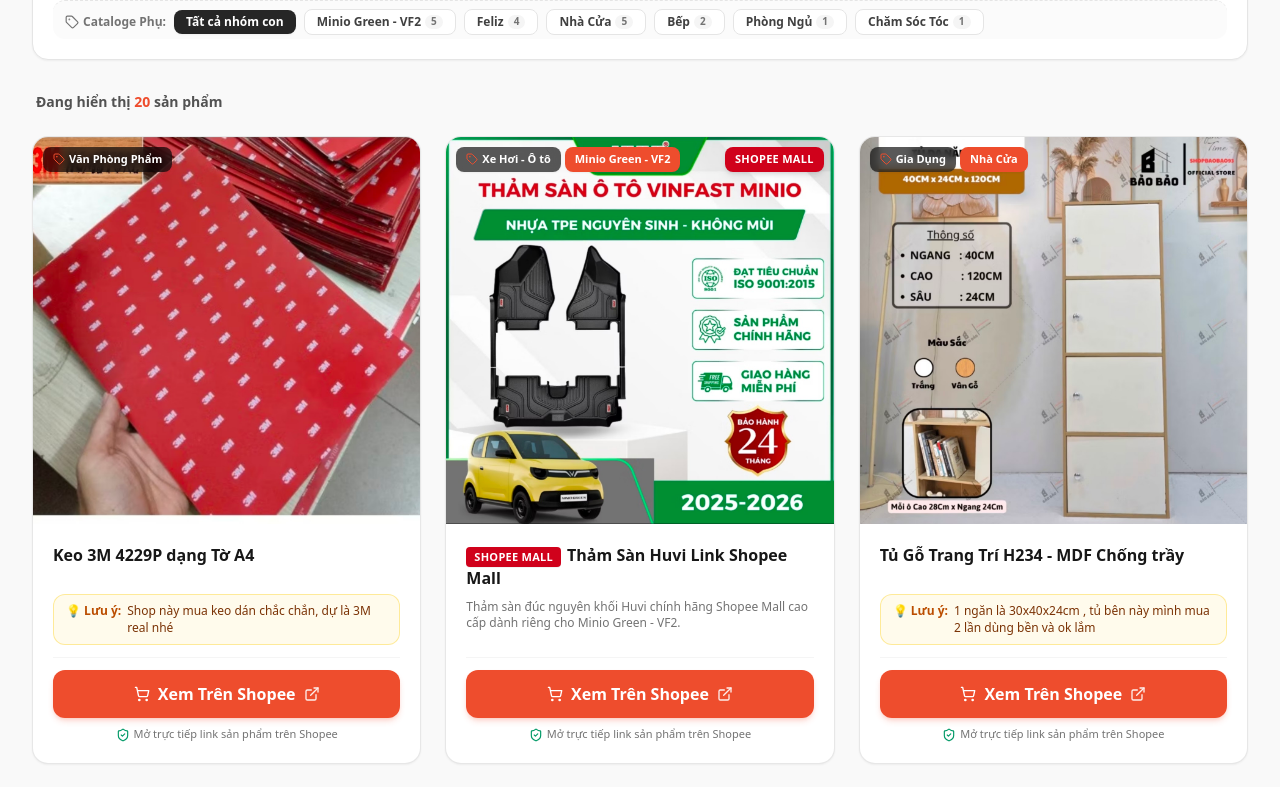
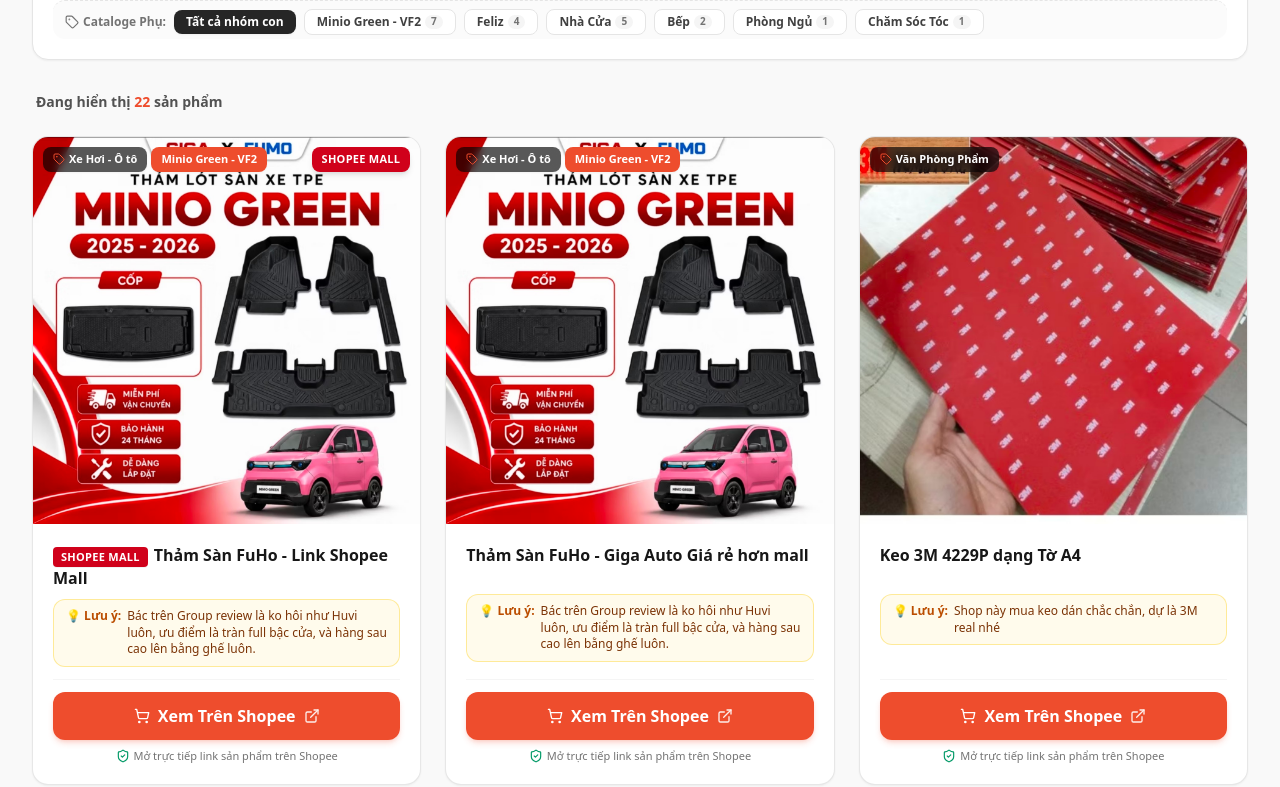
Before and after one commit to ryannguyentran/TranThuongAFF, a React (Vite) app: page / in a window 1280 px wide. Shown: the part 1280-2067 px from the top of the page. Built offline with nearby package versions, Linux system fonts and the light colour scheme.

Commit message:
feat(data): add new product and update counters
- Add Thảm Sàn FuHo for Minio Green - VF2
- Update category counts for Minio Green - VF2 and overall inventory

```diff
--- a/src/data/affiliateData.ts
+++ b/src/data/affiliateData.ts
@@ -35,9 +35,9 @@
     name: 'Tất cả sản phẩm',
     icon: 'Layers',
     description: 'Tất cả phụ kiện & sản phẩm chọn lọc',
-    count: 20,
+    count: 22,
     subCategories: [
-      { id: 'Minio Green - VF2', name: 'Minio Green - VF2', count: 5 },
+      { id: 'Minio Green - VF2', name: 'Minio Green - VF2', count: 7 },
       { id: 'Feliz', name: 'Feliz', count: 4 },
       { id: 'Nhà Cửa', name: 'Nhà Cửa', count: 5 },
       { id: 'Bếp', name: 'Bếp', count: 2 },
@@ -50,9 +50,9 @@
     name: 'Xe Hơi - Ô tô',
     icon: 'Car',
     description: 'Phụ kiện & đồ chơi xe hơi ô tô chất lượng',
-    count: 5,
+    count: 7,
     subCategories: [
-      { id: 'Minio Green - VF2', name: 'Minio Green - VF2', count: 5 },
+      { id: 'Minio Green - VF2', name: 'Minio Green - VF2', count: 7 },
     ],
   },
   {
@@ -458,6 +458,42 @@
     description: 'Keo 3M 4229P dạng tờ khổ A4 chính hãng độ dính cực cao, dán chắc chắn đa năng tiện lợi.',
     note: 'Shop này mua keo dán chắc chắn, dự là 3M real nhé',
   },
+  {
+    id: 'prod-21',
+    name: 'Thảm Sàn FuHo - Giga Auto Giá rẻ hơn mall',
+    category: 'Xe Hơi - Ô tô › Minio Green - VF2',
+    mainCategory: 'Xe Hơi - Ô tô',
+    subCategory: 'Minio Green - VF2',
+    image: '/images/thamfuho.jpg',
+    originalPrice: 0,
+    salePrice: 0,
+    badge: 'Deal hot',
+    isMall: false,
+    rating: 5.0,
+    soldCount: '',
+    affiliateUrl: 'https://s.shopee.vn/40gJPxNtu2',
+    voucherTag: '',
+    description: 'Thảm tràn full bậc cửa, hàng sau cao lên bằng ghế, chất liệu không mùi cho Minio Green - VF2.',
+    note: 'Bác trên Group review là ko hôi như Huvi luôn, ưu điểm là tràn full bậc cửa, và hàng sau cao lên bằng ghế luôn.',
+  },
+  {
+    id: 'prod-22',
+    name: 'Thảm Sàn FuHo - Link Shopee Mall',
+    category: 'Xe Hơi - Ô tô › Minio Green - VF2',
+    mainCategory: 'Xe Hơi - Ô tô',
+    subCategory: 'Minio Green - VF2',
+    image: '/images/thamfuho.jpg',
+    originalPrice: 0,
+    salePrice: 0,
+    badge: 'Deal hot',
+    isMall: true,
+    rating: 5.0,
+    soldCount: '',
+    affiliateUrl: 'https://s.shopee.vn/80CSBXdNsO',
+    voucherTag: '',
+    description: 'Thảm sàn đúc nguyên khối FuHo chính hãng Shopee Mall cao cấp, tràn full bậc cửa cho Minio Green - VF2.',
+    note: 'Bác trên Group review là ko hôi như Huvi luôn, ưu điểm là tràn full bậc cửa, và hàng sau cao lên bằng ghế luôn.',
+  },
 ];
 
 export const WHY_CHOOSE_US = [
```
Also changed, not shown: public/images/thamfuho.jpg (added).
